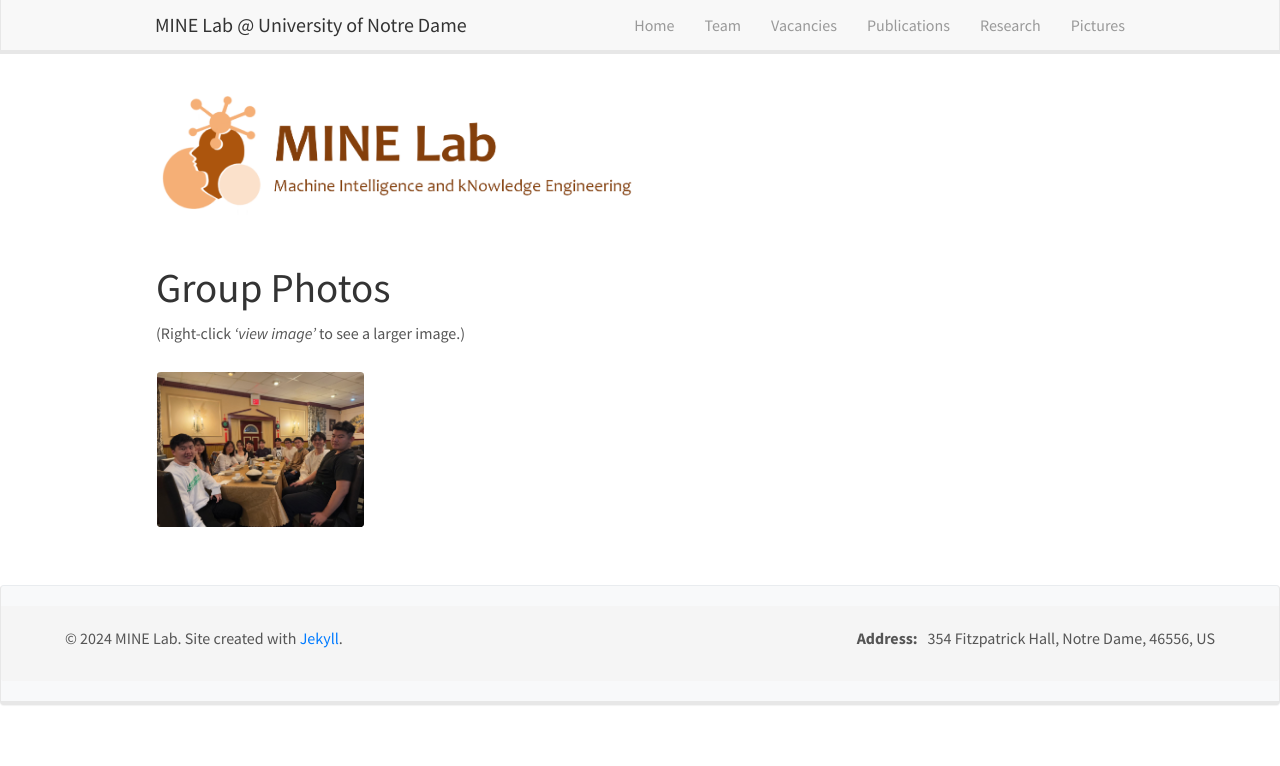
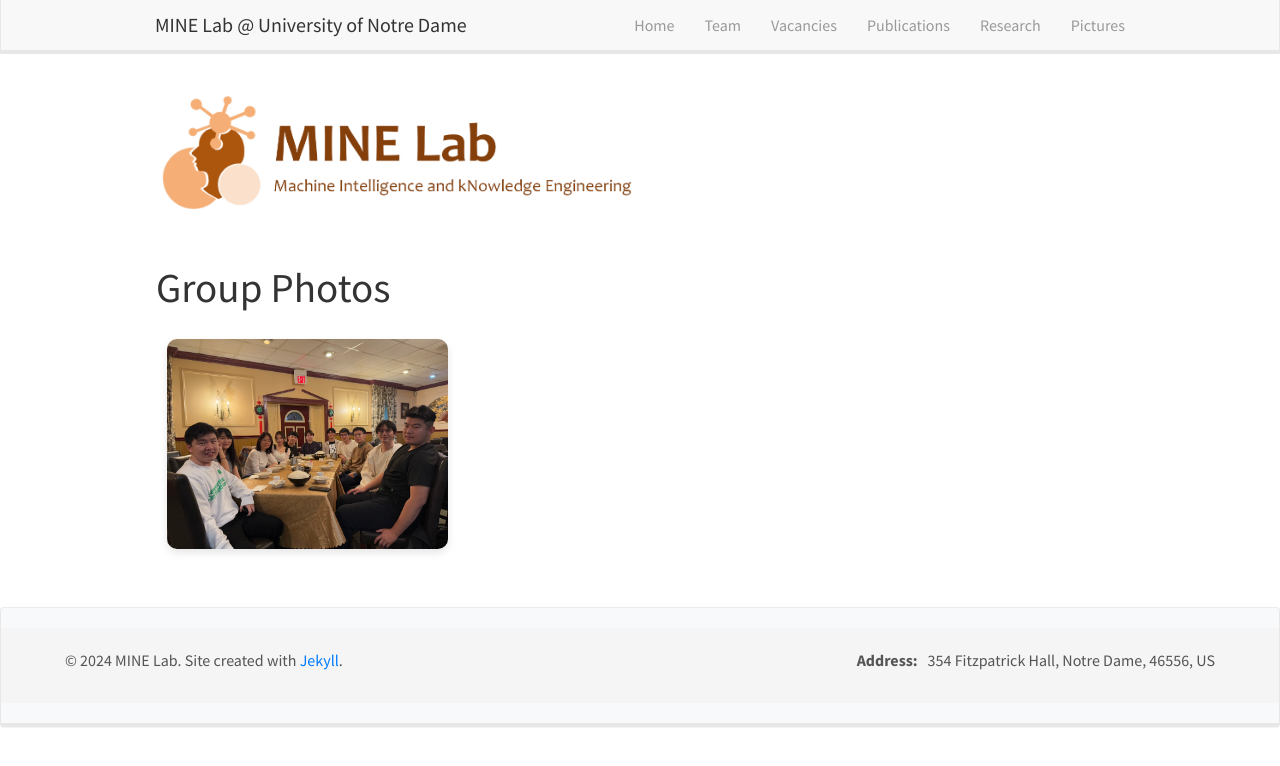
Before and after one commit to MINE-Lab-ND/MINE-Lab-ND, a Jekyll site: the page built from _pages/pictures.md, in a window 1280 px wide. Shown: the top 766 px of the page. Built offline with Jekyll 4.4.1, drawn with Linux system fonts in a browser that asks for light colours; nearby versions of some CDN libraries.

Commit message:
Changes to be committed: 	modified:   _pages/pictures.md

```diff
--- a/_pages/pictures.md
+++ b/_pages/pictures.md
@@ -16,39 +16,34 @@ permalink: /pictures/
 
 # Group Photos
 
-(Right-click *'view image'* to see a larger image.)
 {% assign number_printed = 0 %}
 {% for pic in site.data.pictures_Leiden %}
 
-{% assign even_odd = number_printed | modulo: 4 %}
+{% assign even_odd = number_printed | modulo: 3 %}
 
 {% if even_odd == 0 %}
 <div class="row">
 {% endif %}
 
-<div class="col-sm-3 clearfix">
-<img src="{{ site.url }}{{ site.baseurl }}/images/{{ pic.image }}" class="img-responsive" width="95%" style="float: left" />
+<div class="col-sm-4 clearfix">
+  <img src="{{ site.url }}{{ site.baseurl }}/images/{{ pic.image }}"
+       class="img-responsive"
+       style="width: 100%; max-width: 100%; border-radius: 10px; box-shadow: 0 4px 8px rgba(0,0,0,0.1);" />
 </div>
 
 {% assign number_printed = number_printed | plus: 1 %}
-
-{% if even_odd > 2 %}
-</div>
-{% endif %}
-
-
-{% endfor %}
-
-{% assign even_odd = number_printed | modulo: 4 %}
-{% if even_odd == 1 %}
-</div>
-{% endif %}
 
 {% if even_odd == 2 %}
 </div>
 {% endif %}
 
-{% if even_odd == 3 %}
+{% endfor %}
+
+{% assign even_odd = number_printed | modulo: 3 %}
+{% if even_odd == 1 %}
+</div>
+{% endif %}
+{% if even_odd == 2 %}
 </div>
 {% endif %}
 
```
